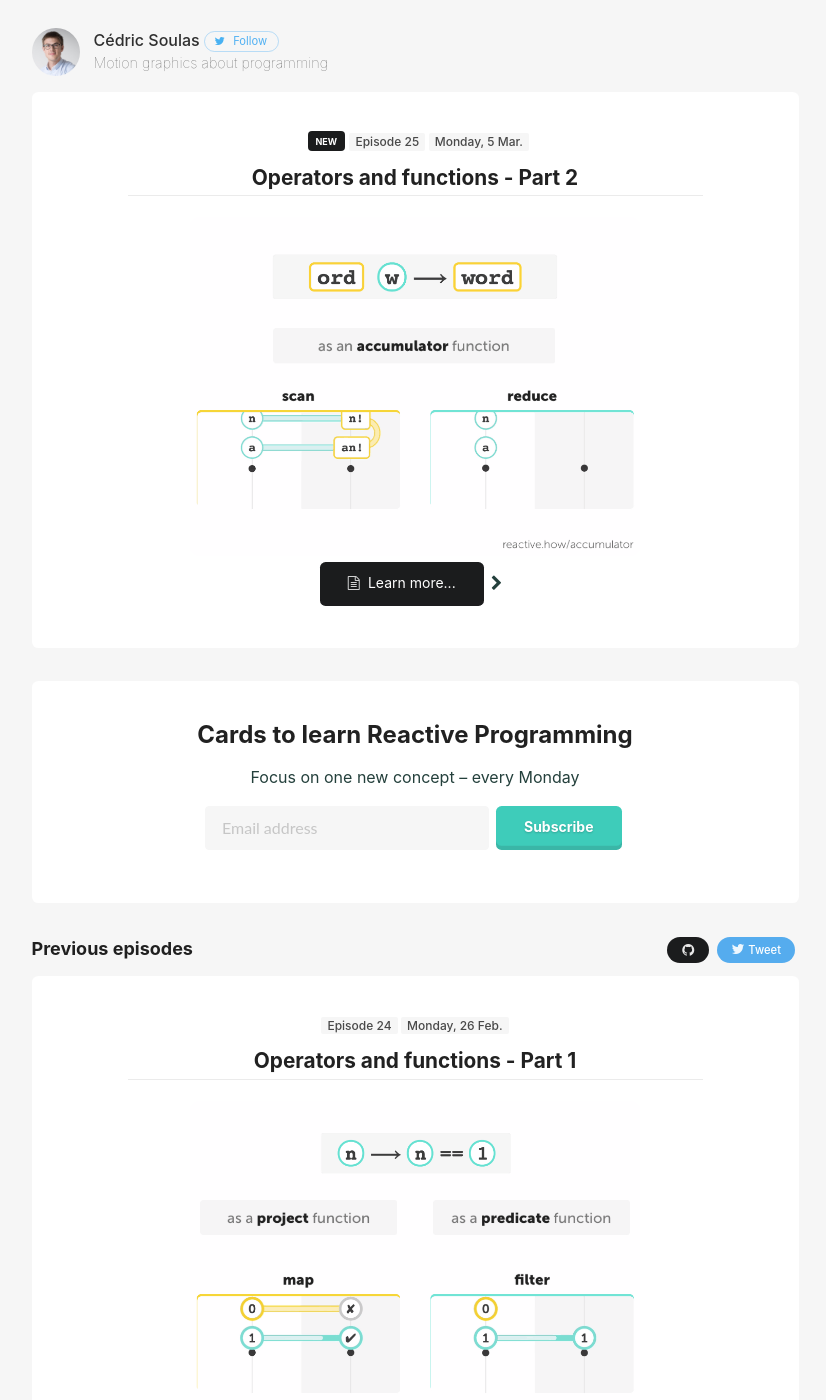
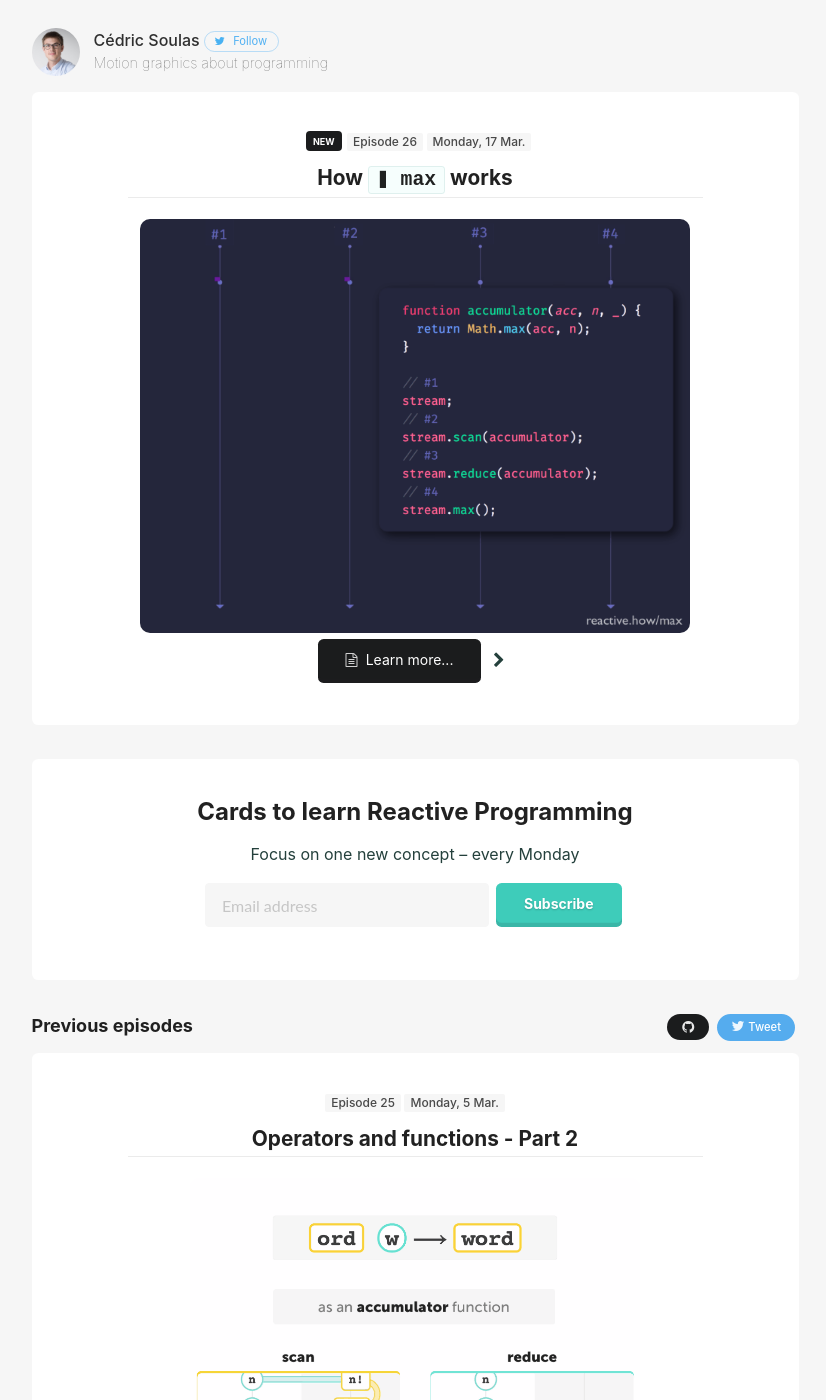
Before and after one commit to cedricss/reactive.how, a Jekyll site: the page built from index.html, in a window 1280 px wide and 1400 px high. Shown: the whole window, without its empty margins (225-1051 px from the left). Built offline with Jekyll 4.4.1, drawn with Linux system fonts in a browser that asks for light colours.

Commit message:
Add Episode 26

```diff
--- a/_data/course.yml
+++ b/_data/course.yml
@@ -168,3 +168,10 @@ lessons:
     videos:
       -
       -
+
+  - name: How <code>❚ max</code> works
+    card: max
+    date: Monday, 17 Mar.
+    videos:
+      -
+      -
--- a/_includes/episodes.html
+++ b/_includes/episodes.html
@@ -11,40 +11,53 @@
         <h2 class="ui header">
             {{ lesson.name }}
         </h2>
-    {% assign videos_size = lesson.videos | size %}
-    {% if forloop.rindex == 11 %}
-    <img src="img/startWith/startWith.gif"/>
-    {% elsif forloop.rindex == 14 %}
-    <a href="/categories"><img src="img/categories/content_preview.jpg"/></a>
+        {% assign videos_size = lesson.videos | size %} {% if forloop.rindex == 11 %}
+        <img src="img/startWith/startWith.gif" /> {% elsif forloop.rindex == 14 %}
+        <a href="/categories">
+            <img src="img/categories/content_preview.jpg" />
+        </a>
         {% elsif forloop.rindex == 15 %}
-    <a href="/distinctUntilChanged"><img class="w300" src="img/distinctUntilChanged/content_preview.jpg"/></a>
+        <a href="/distinctUntilChanged">
+            <img class="w300" src="img/distinctUntilChanged/content_preview.jpg" />
+        </a>
         {% elsif forloop.rindex == 16 %}
-    <a href="/interval"><img class="w300" src="img/interval/interval.gif"/></a>
+        <a href="/interval">
+            <img class="w300" src="img/interval/interval.gif" />
+        </a>
         {% elsif forloop.rindex == 18 %}
-    <a href="/countdown"><img src="img/countdown/countdown.jpg"/></a>
+        <a href="/countdown">
+            <img src="img/countdown/countdown.jpg" />
+        </a>
         {% elsif forloop.rindex == 19 %}
-    <a href="/first"><img src="img/first/LastVsFirst.jpeg"/></a>
+        <a href="/first">
+            <img src="img/first/LastVsFirst.jpeg" />
+        </a>
         {% elsif forloop.rindex == 20 %}
-    <a href="/skipWhile"><img src="img/skipWhile/exercises.jpg"/></a>
+        <a href="/skipWhile">
+            <img src="img/skipWhile/exercises.jpg" />
+        </a>
         {% elsif forloop.rindex == 24 %}
-    <a href="/predicate"><img class="w450" src="img/predicate/predicate.gif" /></a>
+        <a href="/predicate">
+            <img class="w450" src="img/predicate/predicate.gif" />
+        </a>
         {% elsif forloop.rindex == 25 %}
-    <a href="/accumulator"><img class="w450" src="img/accumulator/accumulator1.gif" /></a>
-    {% elsif videos_size == 1 %}
-    {% assign video = lesson.videos[0] %}
-    {% include card_player.html video=video episode=false %}
-    {% elsif videos_size == 2 %}
-    {% assign video = lesson.videos[1] %}
-    {% include card_player.html video=video episode=true %}
-    {% endif %}
+        <a href="/accumulator">
+            <img class="w450" src="img/accumulator/accumulator1.gif" />
+        </a>
+        {% elsif forloop.rindex == 26 %}
+        <a href="/accumulator">
+            <img class="w550" src="img/max/scanreducemax.gif" />
+        </a>
+        {% elsif videos_size == 1 %} {% assign video = lesson.videos[0] %} {% include card_player.html video=video episode=false
+        %} {% elsif videos_size == 2 %} {% assign video = lesson.videos[1] %} {% include card_player.html video=video episode=true
+        %} {% endif %}
         <p>
-    <a href="/{{lesson.card}}" class="ui black button"><i class="file text outline icon"></i>Learn more...</a><i class="chevron right icon"></i>
+            <a href="/{{lesson.card}}" class="ui black button">
+                <i class="file text outline icon"></i>Learn more...</a>
+            <i class="chevron right icon"></i>
     </div>
-{% if forloop.index == 1 %}
-{% include headlines.html %}
+    {% if forloop.index == 1 %} {% include headlines.html %}
     <h3 class="ui header">
-Previous episodes
-{% include social.html %}
+        Previous episodes {% include social.html %}
     </h3>
-{% endif %}
-{% endfor %}
+    {% endif %} {% endfor %}
```
Also changed, not shown: max.md (added, +29 -0 lines), predicate.md (+1 -1 lines), reduce.md (+1 -1 lines), img/max/content_preview.jpg (added), img/max/maxcomparer.png (added), img/max/scanreducemax.gif (added). Lines whose indentation alone changed are shown as unchanged.
